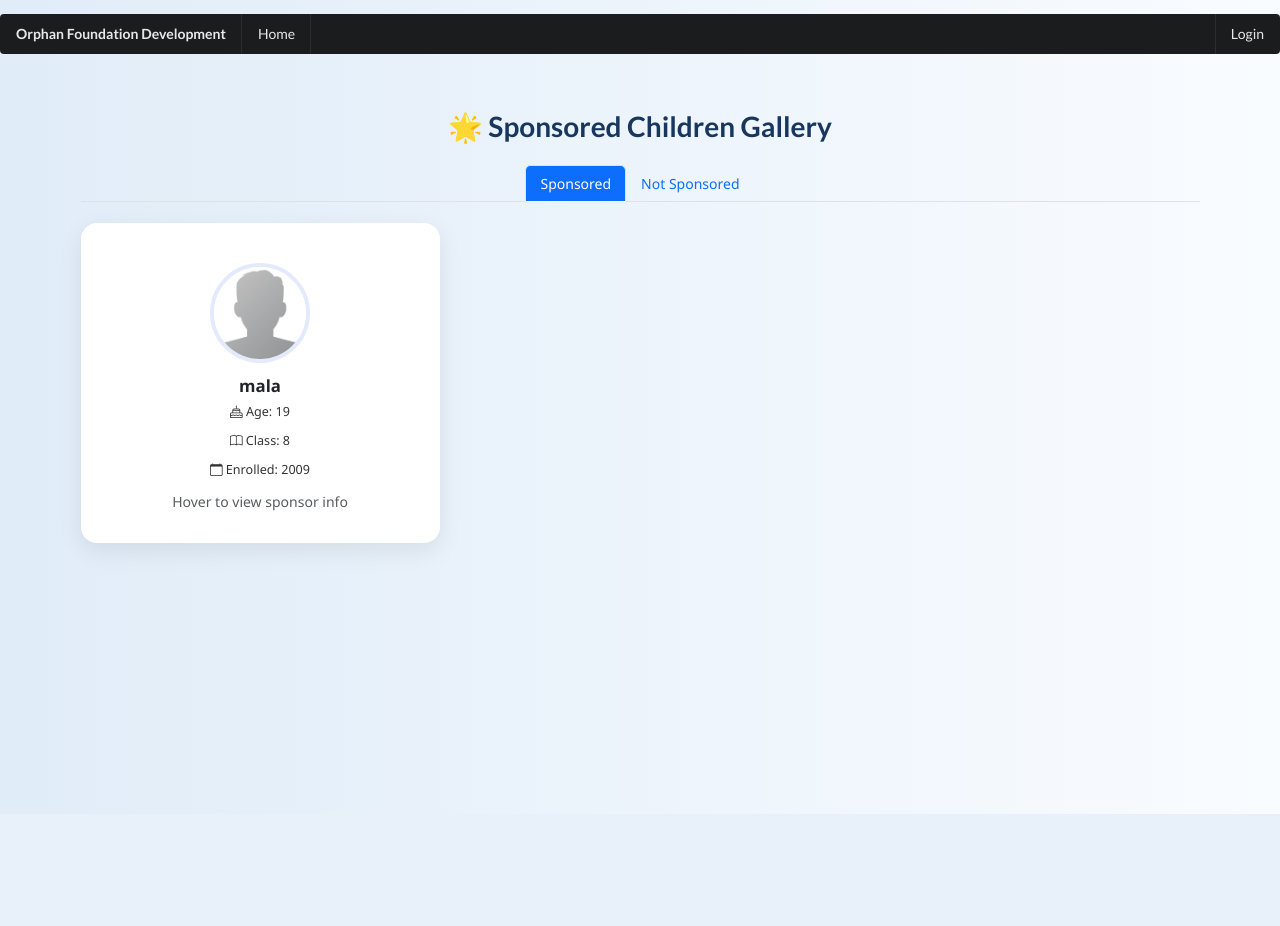
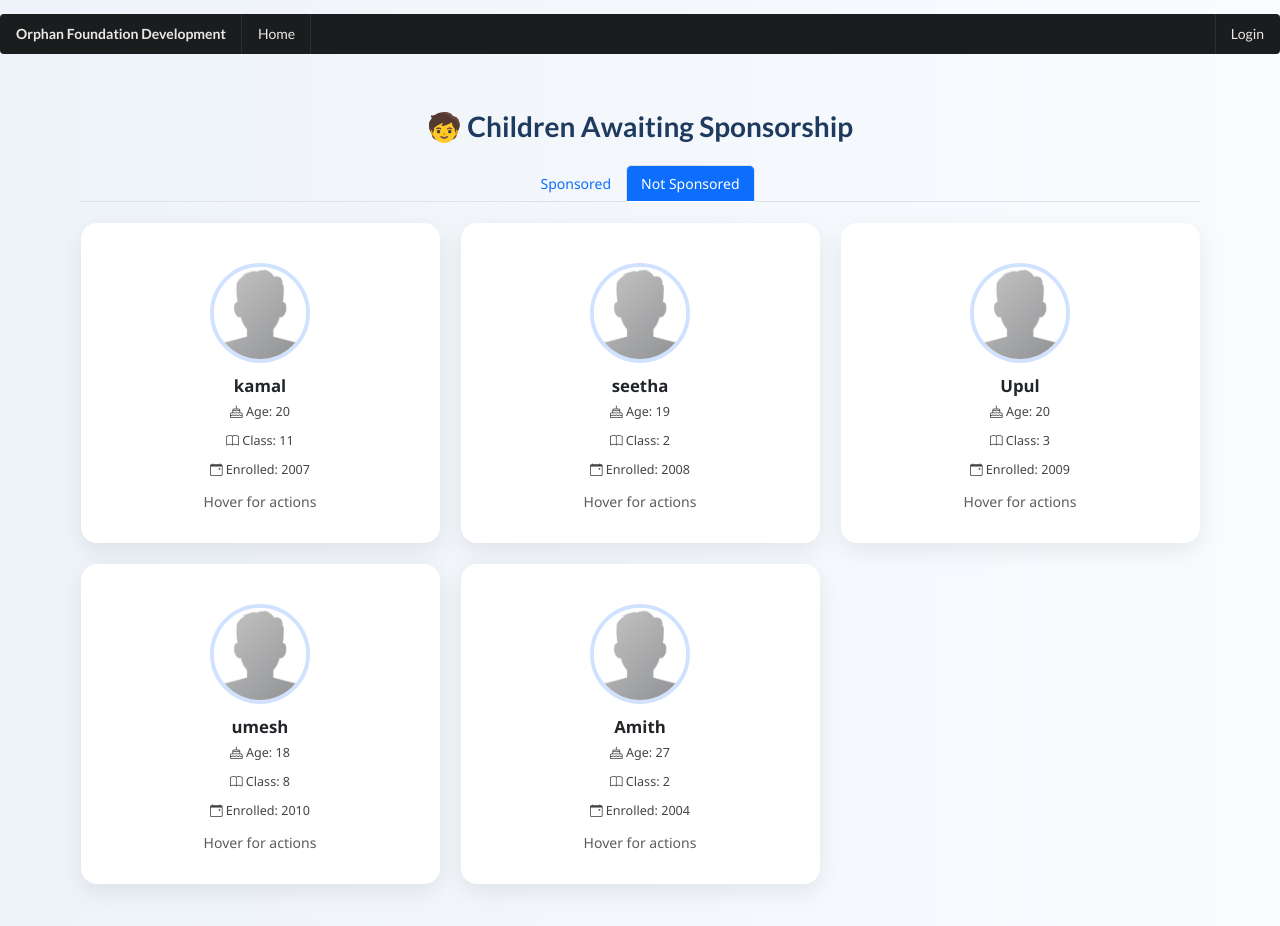
Before and after one commit to lakmini77/SEP.4, a PHP site: page /child-gallery-unsponsored.php in a window 1280 px wide. Before the commit the page ends 814 px from the top, so only its background shows below. Run offline with PHP 8.4, Linux system fonts and the light colour scheme; data comes from the database, SQL or seed files in the repository.

Commit message:
Update child-gallery-unsponsored.php
v1

```diff
--- a/child-gallery-unsponsored.php
+++ b/child-gallery-unsponsored.php
@@ -4,22 +4,22 @@
 <html lang="en">
 <head>
   <meta charset="UTF-8">
-    <title>Sponsored Children - Creative Gallery</title>
+  <title>Not Sponsored Children</title>
   <meta name="viewport" content="width=device-width, initial-scale=1">
 
-    <!-- Bootstrap + Icons -->
+  <!-- Bootstrap & Icons -->
   <link href="https://cdn.jsdelivr.net/npm/bootstrap@5.3.3/dist/css/bootstrap.min.css" rel="stylesheet">
   <link rel="stylesheet" href="https://cdn.jsdelivr.net/npm/bootstrap-icons/font/bootstrap-icons.css">
 
   <style>
     body {
-            background: linear-gradient(to right, #e0ecf8, #f9fcff);
+      background: linear-gradient(to right, #eef3f9, #f9fcff);
       font-family: 'Segoe UI', sans-serif;
     }
 
     .gallery-title {
       font-weight: 600;
-            color: #17375e;
+      color: #1e3a5f;
     }
 
     .card-container {
@@ -48,16 +48,20 @@
     }
 
     .card-front {
-            background-color: #fff;
+      background-color: #ffffff;
       padding: 20px;
       text-align: center;
     }
 
     .card-back {
-            background: rgba(255,255,255,0.85);
+      background: rgba(255,255,255,0.9);
       backdrop-filter: blur(8px);
       transform: rotateY(180deg);
       padding: 20px;
+      display: flex;
+      flex-direction: column;
+      justify-content: center;
+      align-items: center;
     }
 
     .child-img {
@@ -65,7 +69,7 @@
       height: 100px;
       border-radius: 50%;
       object-fit: cover;
-            border: 4px solid #e2eafc;
+      border: 4px solid #d0e2ff;
       margin-top: 10px;
     }
 
@@ -77,17 +81,13 @@
 
     .info-line {
       font-size: 0.9rem;
-            color: #333;
+      color: #444;
       margin: 5px 0;
     }
 
-        .badge {
-            font-size: 0.75rem;
-        }
-
-        .sponsor-title {
-            font-weight: 600;
-            color: #0d6efd;
+    .action-btn {
+      margin: 5px;
+      font-size: 0.85rem;
     }
 
     .tab-custom .nav-link.active {
@@ -99,7 +99,6 @@
     .tab-custom .nav-link {
       color: #0d6efd;
     }
-
   </style>
 </head>
 <body>
@@ -107,27 +106,26 @@
 <?php include './components/top-menu.php'; ?>
 
 <div class="container py-5">
-    <h2 class="text-center gallery-title mb-4">🌟 Sponsored Children Gallery</h2>
+  <h2 class="text-center gallery-title mb-4">🧒 Children Awaiting Sponsorship</h2>
 
   <ul class="nav nav-tabs justify-content-center mb-4 tab-custom">
     <li class="nav-item">
-            <a class="nav-link active" href="child-gallery-sponsored.php">Sponsored</a>
+      <a class="nav-link" href="child-gallery-sponsored.php">Sponsored</a>
     </li>
     <li class="nav-item">
-            <a class="nav-link" href="child-gallery-unsponsored.php">Not Sponsored</a>
+      <a class="nav-link active" href="child-gallery-unsponsored.php">Not Sponsored</a>
     </li>
   </ul>
 
   <div class="row g-4">
     <?php
-        $sql = "SELECT cid, cname, cdob, cyoe, cclass FROM children WHERE sponsored=1";
+    $sql = "SELECT cid, cname, cdob, cyoe, cclass FROM children WHERE sponsored=0";
     $result = $conn->query($sql);
 
     if ($result->num_rows > 0) {
         while($row = $result->fetch_assoc()) {
             $dob = $row["cdob"];
-                $age = (date('Y') - date('Y', strtotime($dob)));
-                $cid = $row['cid'];
+            $age = (date('Y') - date('Y',strtotime($dob)));
     ?>
     <div class="col-md-6 col-lg-4">
       <div class="card-container">
@@ -138,28 +136,16 @@
             <div class="child-name"><?php echo $row['cname']; ?></div>
             <div class="info-line"><i class="bi bi-cake"></i> Age: <?php echo $age; ?></div>
             <div class="info-line"><i class="bi bi-book"></i> Class: <?php echo $row['cclass']; ?></div>
-                        <div class="info-line"><i class="bi bi-calendar"></i> Enrolled: <?php echo $row['cyoe']; ?></div>
-                        <p class="text-muted mt-2">Hover to view sponsor info</p>
+            <div class="info-line"><i class="bi bi-calendar-event"></i> Enrolled: <?php echo $row['cyoe']; ?></div>
+            <p class="text-muted mt-2">Hover for actions</p>
           </div>
 
           <!-- Back Side -->
-                    <div class="card-back d-flex flex-column justify-content-center">
-                        <?php
-                        $sql1 = "SELECT spn_firstname, spn_lastname, spn_email FROM sponsorer WHERE cid='$cid'";
-                        $result1 = $conn->query($sql1);
-
-                        if ($result1->num_rows > 0) {
-                            while($sponsor = $result1->fetch_assoc()) {
-                        ?>
-                        <h6 class="sponsor-title text-center">Sponsor Info</h6>
-                        <div class="info-line text-center"><i class="bi bi-person-fill"></i> <?php echo $sponsor['spn_firstname'] . " " . $sponsor['spn_lastname']; ?></div>
-                        <div class="info-line text-center"><i class="bi bi-envelope"></i> <?php echo $sponsor['spn_email']; ?></div>
-                        <?php
-                            }
-                        } else {
-                            echo '<p class="text-center text-muted">No sponsor info available.</p>';
-                        }
-                        ?>
+          <div class="card-back text-center">
+            <h6 class="text-primary">Take Action</h6>
+            <a href="donation.php" class="btn btn-outline-secondary action-btn"><i class="bi bi-coin"></i> Donate</a>
+            <a href="sponsor-children.php?cid=<?php echo $row['cid']; ?>" class="btn btn-outline-success action-btn"><i class="bi bi-heart"></i> Sponsor</a>
+            <a href="send-gift.php?cid=<?php echo $row['cid']; ?>" class="btn btn-outline-warning action-btn"><i class="bi bi-gift"></i> Send Gift</a>
           </div>
         </div>
       </div>
@@ -167,7 +153,7 @@
     <?php
         }
     } else {
-            echo "<div class='alert alert-info text-center'>No sponsored children found.</div>";
+        echo "<div class='alert alert-info text-center'>No children currently available for sponsorship.</div>";
     }
     ?>
   </div>
```
Lines whose indentation alone changed are shown as unchanged.
